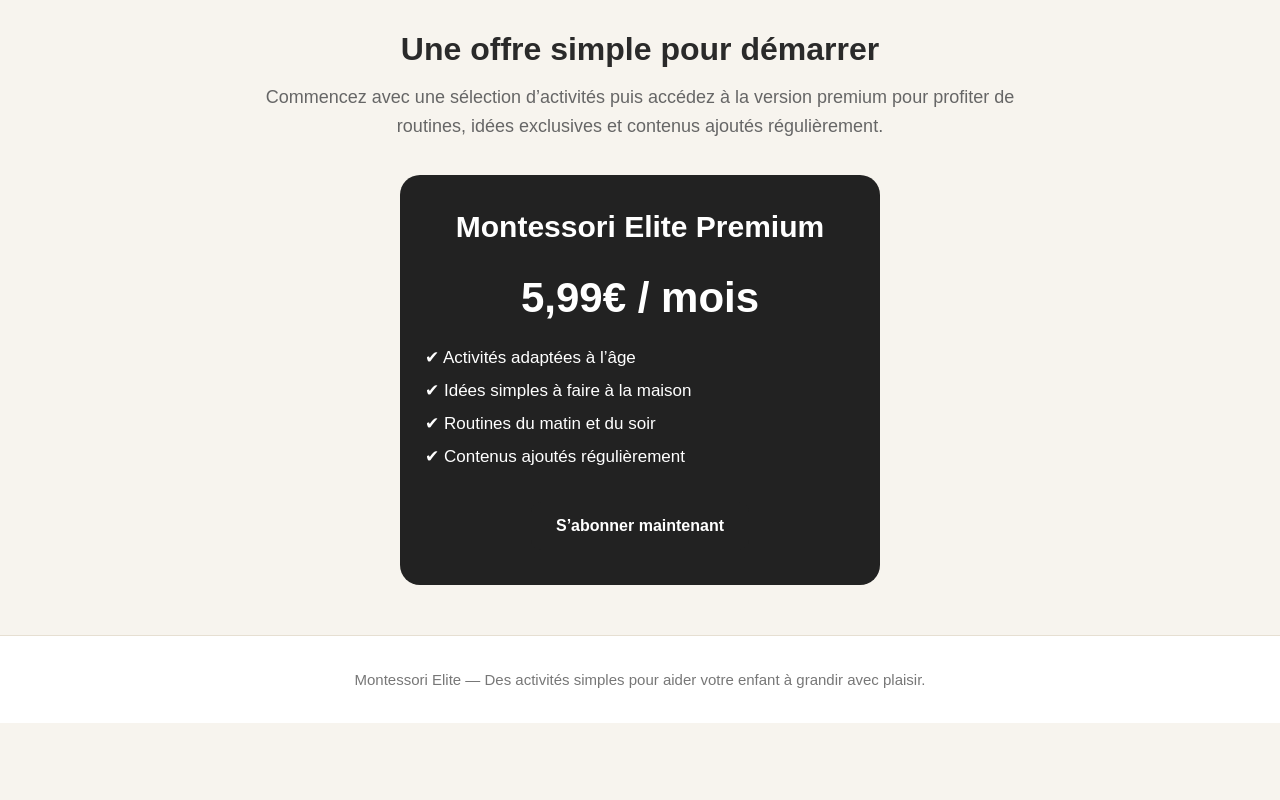
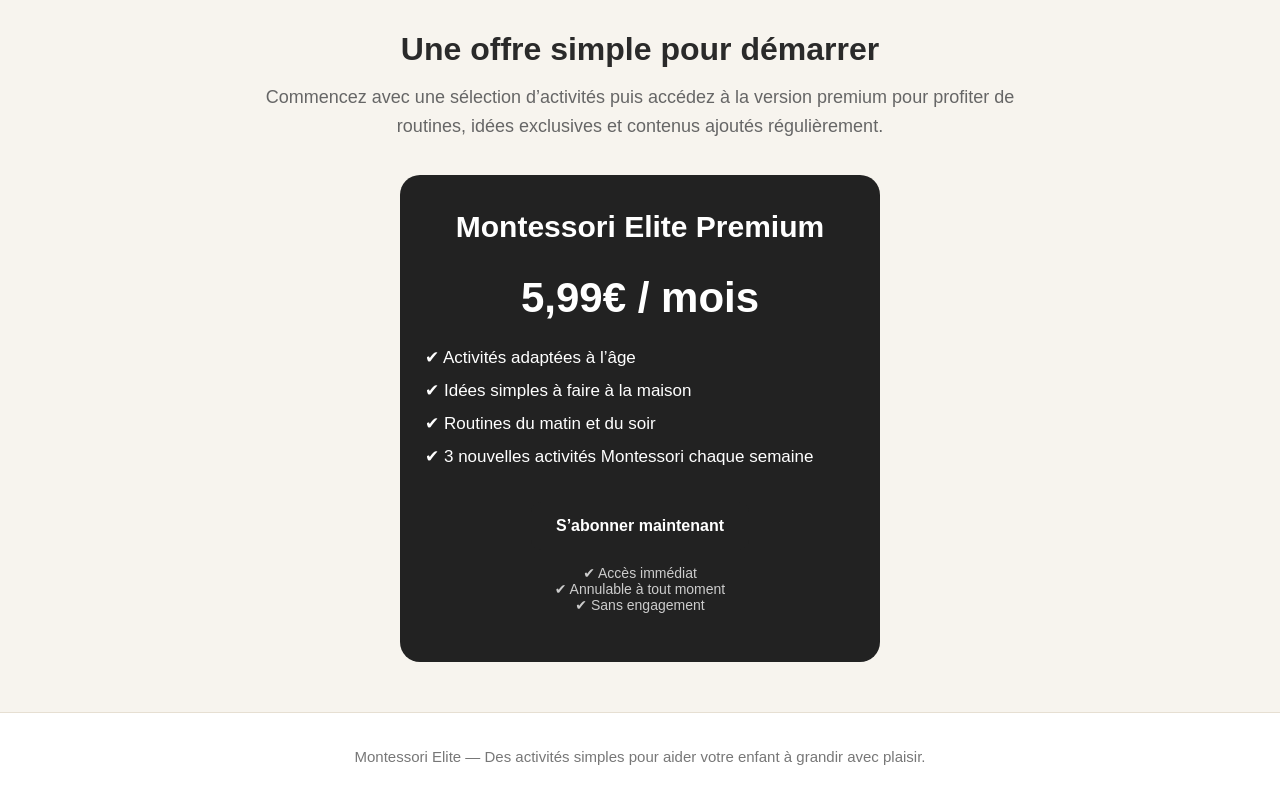
Before and after one commit to Tony-createur/montessori-elite, a plain HTML site: page index.html in a window 1280 px wide. Shown: the part 1423-2223 px from the top of the page. Before the commit the page ends 2146 px from the top, so only its background shows below. Drawn offline with Linux system fonts and the light colour scheme.

Commit message:
Update index.html

```diff
--- a/index.html
+++ b/index.html
@@ -256,11 +256,18 @@
         <li>✔ Activités adaptées à l’âge</li>
         <li>✔ Idées simples à faire à la maison</li>
         <li>✔ Routines du matin et du soir</li>
-        <li>✔ Contenus ajoutés régulièrement</li>
+        <li>✔ 3 nouvelles activités Montessori chaque semaine
       </ul>
       <a href="https://buy.stripe.com/4gM3cufNj1f70Ql6zu2Ji04" target="_blank" style="display:inline-block;background:#222;color:white;padding:15px 25px;border-radius:10px;text-decoration:none;font-weight:bold;">
   S’abonner maintenant
 </a>
+
+<p style="margin-top:15px;color:#ccc;font-size:14px;">
+✔ Accès immédiat<br>
+✔ Annulable à tout moment<br>
+✔ Sans engagement
+</p>
+
     </div>
   </section>
 
```
